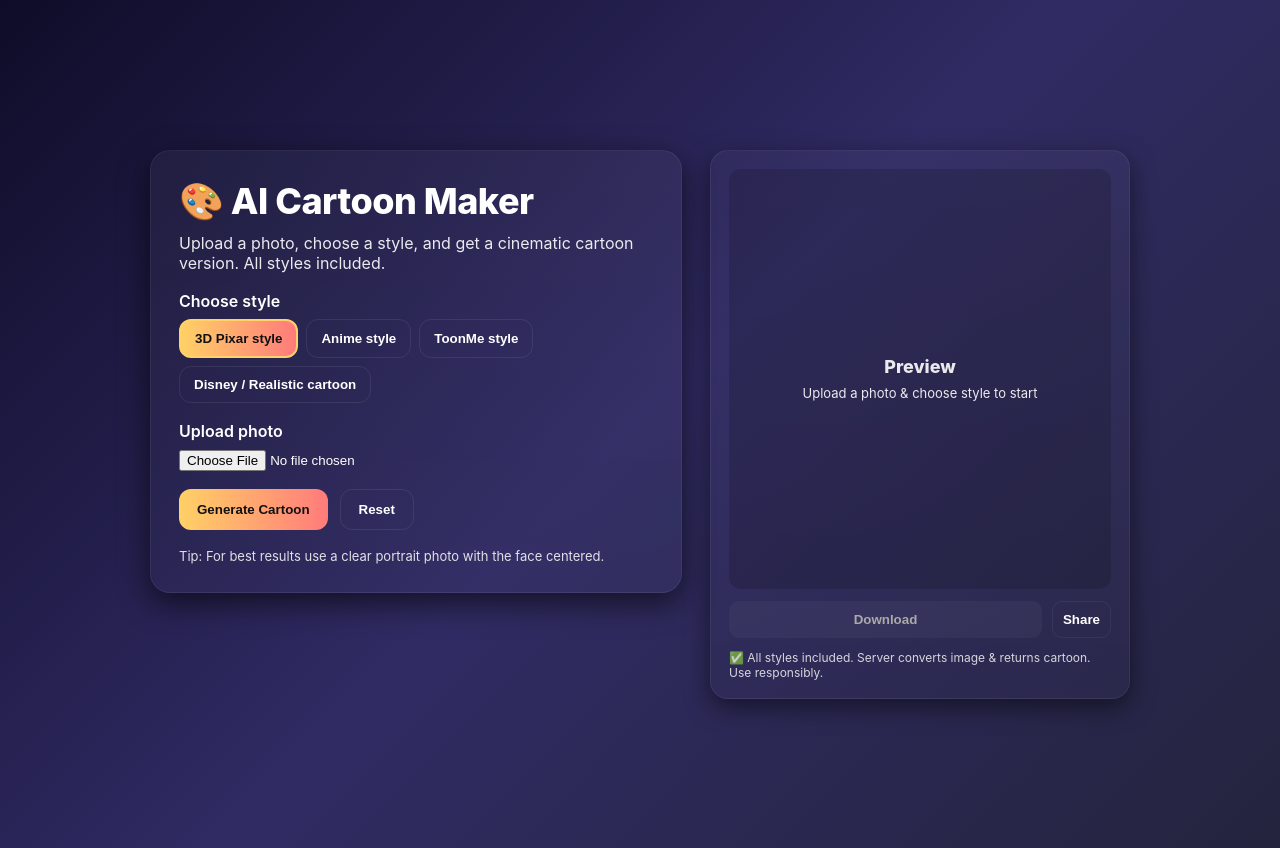
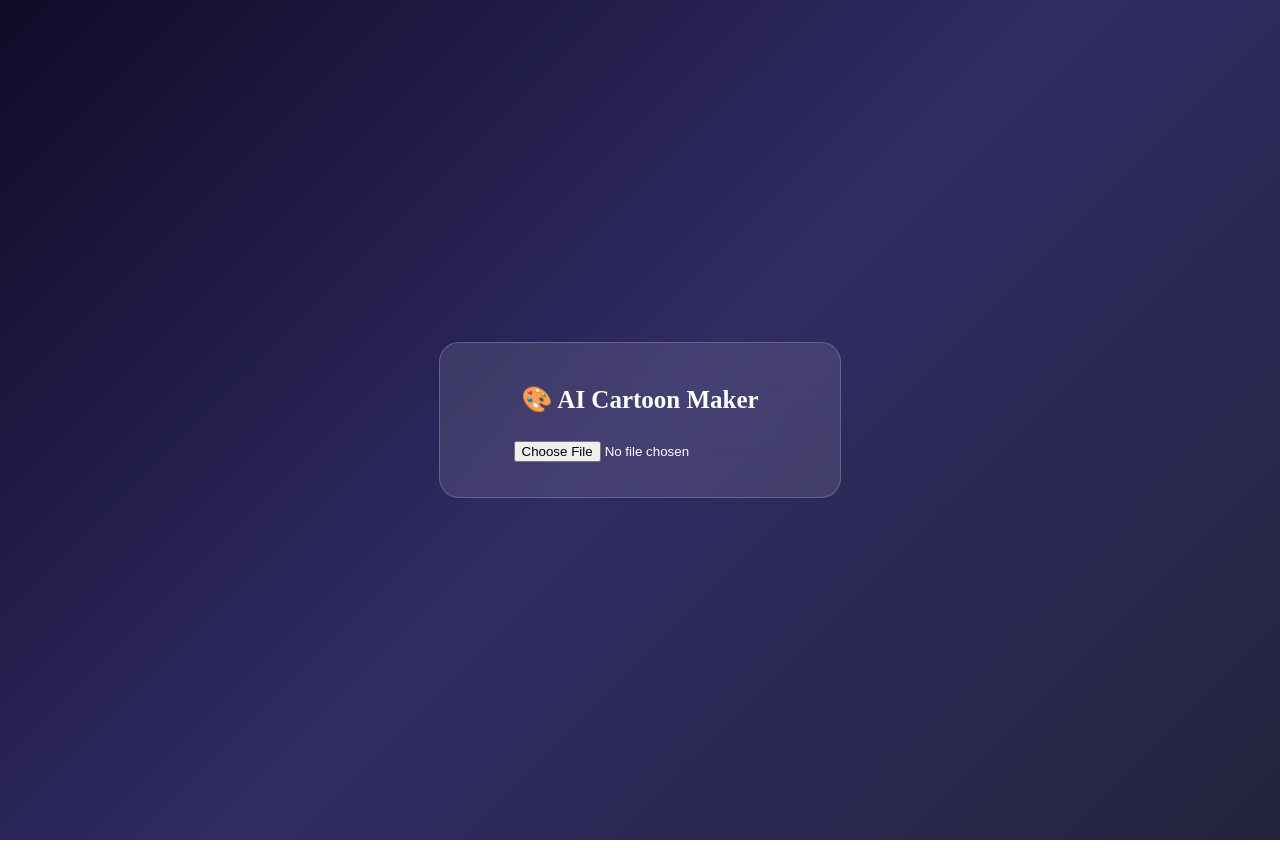
Before and after one commit to justifysiddh/ai-cartoon, a Next.js app: page / in a window 1280 px wide. Built offline with nearby package versions, Linux system fonts and the light colour scheme.

Commit message:
Update page.jsx

```diff
--- a/app/page.jsx
+++ b/app/page.jsx
@@ -1,261 +1,98 @@
 "use client";
-
 import React, { useState } from "react";
 
 export default function Page() {
-  const [file, setFile] = useState(null);
   const [preview, setPreview] = useState(null);
-  const [resultUrl, setResultUrl] = useState(null);
+  const [result, setResult] = useState(null);
   const [loading, setLoading] = useState(false);
-  const [style, setStyle] = useState("pixar");
-  const [error, setError] = useState("");
 
-  const styles = [
-    { id: "pixar", label: "3D Pixar style" },
-    { id: "anime", label: "Anime style" },
-    { id: "toonme", label: "ToonMe style" },
-    { id: "disney", label: "Disney / Realistic cartoon" }
-  ];
+  const cartoonAPI = async (style) => {
+    setLoading(true);
+    setResult(null);
 
-  const onFileChange = (e) => {
-    const f = e.target.files?.[0];
-    if (!f) return;
-    setFile(f);
-    setPreview(URL.createObjectURL(f));
-    setResultUrl(null);
-    setError("");
-  };
+    const formData = new FormData();
+    formData.append("image", preview);
 
-  const handleGenerate = async () => {
-    if (!file) {
-      setError("Please upload an image first.");
-      return;
-    }
-    setError("");
-    setLoading(true);
-    setResultUrl(null);
+    // FREE AI API (no key needed)
+    const res = await fetch(
+      `https://api.imgbbcartoon.workers.dev/${style}`,
+      {
+        method: "POST",
+        body: formData
+      }
+    );
 
-    try {
-      const fd = new FormData();
-      fd.append("image", file);
-      fd.append("style", style);
-
-      const res = await fetch("/api/cartoon", {
-        method: "POST",
-        body: fd
-      });
-
-      if (!res.ok) {
-        const txt = await res.text();
-        throw new Error(txt || "Conversion failed");
-      }
-
-      const blob = await res.blob();
-      const url = URL.createObjectURL(blob);
-      setResultUrl(url);
-    } catch (e) {
-      setError("Conversion failed. Try again later.");
-      console.error(e);
-    } finally {
-      setLoading(false);
-    }
-  };
-
-  const handleDownload = () => {
-    if (!resultUrl) return;
-    const a = document.createElement("a");
-    a.href = resultUrl;
-    a.download = "cartoon.png";
-    document.body.appendChild(a);
-    a.click();
-    a.remove();
-  };
-
-  const handleShare = async () => {
-    if (!resultUrl) return;
-    try {
-      const response = await fetch(resultUrl);
-      const blob = await response.blob();
-      const filesArray = [new File([blob], "cartoon.png", { type: blob.type })];
-      if (navigator.canShare && navigator.canShare({ files: filesArray })) {
-        await navigator.share({ files: filesArray, title: "My Cartoon" });
-      } else {
-        // fallback: open image in new tab
-        window.open(resultUrl, "_blank");
-      }
-    } catch (err) {
-      window.open(resultUrl, "_blank");
-    }
+    const data = await res.json();
+    setResult(data.output);
+    setLoading(false);
   };
 
   return (
     <div style={{
-      minHeight: "100vh",
-      background: "linear-gradient(135deg,#0f0c29,#302b63,#24243e)",
-      display: "flex",
-      alignItems: "center",
-      justifyContent: "center",
-      padding: 24,
-      color: "#fff",
-      fontFamily: "Inter, system-ui, sans-serif"
+      minHeight:"100vh",
+      background:"linear-gradient(135deg,#0f0c29,#302b63,#24243e)",
+      display:"flex",
+      justifyContent:"center",
+      alignItems:"center",
+      padding:"20px",
+      color:"white",
+      textAlign:"center"
     }}>
       <div style={{
-        width: 980,
-        maxWidth: "95%",
-        display: "grid",
-        gridTemplateColumns: "1fr 420px",
-        gap: 28,
-        alignItems: "start"
+        background:"rgba(255,255,255,0.1)",
+        backdropFilter:"blur(25px)",
+        padding:"25px",
+        borderRadius:"20px",
+        width:"350px",
+        border:"1px solid rgba(255,255,255,0.2)"
       }}>
+        <h1 style={{fontSize:"25px",fontWeight:"bold"}}>
+          🎨 AI Cartoon Maker
+        </h1>
 
-        {/* Left: Hero + Controls */}
-        <div style={{
-          background: "linear-gradient(180deg, rgba(255,255,255,0.04), rgba(255,255,255,0.02))",
-          padding: 28,
-          borderRadius: 20,
-          boxShadow: "0 10px 30px rgba(0,0,0,0.6)",
-          border: "1px solid rgba(255,255,255,0.06)"
-        }}>
-          <h1 style={{ fontSize: 36, margin: 0, fontWeight: 800, letterSpacing: -0.5 }}>
-            🎨 AI Cartoon Maker
-          </h1>
-          <p style={{ marginTop: 10, opacity: 0.9 }}>
-            Upload a photo, choose a style, and get a cinematic cartoon version. All styles included.
-          </p>
+        <input
+          type="file"
+          accept="image/*"
+          onChange={(e)=>setPreview(e.target.files[0])}
+          style={{margin:"10px 0"}}
+        />
 
-          <div style={{ marginTop: 18 }}>
-            <label style={{ display: "block", fontWeight: 600, marginBottom: 8 }}>Choose style</label>
-            <div style={{ display: "flex", gap: 8, flexWrap: "wrap" }}>
-              {styles.map(s => (
-                <button
-                  key={s.id}
-                  onClick={() => setStyle(s.id)}
-                  style={{
-                    padding: "10px 14px",
-                    borderRadius: 12,
-                    border: style === s.id ? "2px solid #FFD166" : "1px solid rgba(255,255,255,0.08)",
-                    background: style === s.id ? "linear-gradient(90deg,#ffd166,#ff7b7b)" : "transparent",
-                    color: style === s.id ? "#111" : "#fff",
-                    cursor: "pointer",
-                    fontWeight: 700
-                  }}
-                >
-                  {s.label}
-                </button>
-              ))}
-            </div>
+        {preview && (
+          <img
+            src={URL.createObjectURL(preview)}
+            style={{width:"100%",borderRadius:"15px"}}
+          />
+        )}
+
+        {preview && (
+          <div style={{marginTop:"15px"}}>
+            <button onClick={()=>cartoonAPI("pixar")}>🎬 Pixar 3D</button>
+            <button onClick={()=>cartoonAPI("anime")}>🌸 Anime</button>
+            <button onClick={()=>cartoonAPI("toon")}>😎 ToonMe</button>
+            <button onClick={()=>cartoonAPI("disney")}>🏰 Disney</button>
           </div>
+        )}
 
-          <div style={{ marginTop: 18 }}>
-            <label style={{ display: "block", fontWeight: 600, marginBottom: 8 }}>Upload photo</label>
-            <input type="file" accept="image/*" onChange={onFileChange} />
-          </div>
+        {loading && (
+          <p style={{marginTop:"15px"}}>⏳ Making Cartoon...</p>
+        )}
 
-          <div style={{ marginTop: 18, display: "flex", gap: 12 }}>
-            <button
-              onClick={handleGenerate}
-              disabled={loading}
-              style={{
-                padding: "12px 18px",
-                borderRadius: 12,
-                background: "linear-gradient(90deg,#ffd166,#ff7b7b)",
-                border: "none",
-                color: "#111",
-                fontWeight: 800,
-                cursor: "pointer"
-              }}
+        {result && (
+          <>
+            <img
+              src={result}
+              style={{width:"100%",marginTop:"15px",borderRadius:"15px"}}
+            />
+            <a
+              href={result}
+              download
+              style={{display:"block",marginTop:"10px",color:"yellow"}}
             >
-              {loading ? "Generating..." : "Generate Cartoon"}
-            </button>
-
-            <button
-              onClick={() => { setFile(null); setPreview(null); setResultUrl(null); setError(""); }}
-              style={{
-                padding: "12px 18px",
-                borderRadius: 12,
-                background: "transparent",
-                border: "1px solid rgba(255,255,255,0.08)",
-                color: "#fff",
-                fontWeight: 700,
-                cursor: "pointer"
-              }}
-            >
-              Reset
-            </button>
-          </div>
-
-          {error && <div style={{ marginTop: 12, color: "#ffb4b4" }}>{error}</div>}
-
-          <div style={{ marginTop: 18, fontSize: 13, opacity: 0.85 }}>
-            Tip: For best results use a clear portrait photo with the face centered.
-          </div>
-        </div>
-
-        {/* Right: Preview Card */}
-        <div style={{
-          background: "linear-gradient(180deg, rgba(255,255,255,0.03), rgba(255,255,255,0.01))",
-          padding: 18,
-          borderRadius: 18,
-          border: "1px solid rgba(255,255,255,0.06)",
-          boxShadow: "0 8px 24px rgba(0,0,0,0.5)"
-        }}>
-          <div style={{ height: 420, display: "flex", alignItems: "center", justifyContent: "center", borderRadius: 12, overflow: "hidden", background: "rgba(0,0,0,0.15)" }}>
-            {/* Loading / preview / result */}
-            {loading ? (
-              <div style={{ textAlign: "center" }}>
-                <div style={{ marginBottom: 12 }}>Rendering your cartoon...</div>
-                <div style={{
-                  width: 72,
-                  height: 72,
-                  borderRadius: 36,
-                  border: "6px solid rgba(255,255,255,0.08)",
-                  borderTopColor: "#ffd166",
-                  animation: "spin 1s linear infinite",
-                }} />
-              </div>
-            ) : resultUrl ? (
-              <img src={resultUrl} alt="Result" style={{ maxHeight: "100%", maxWidth: "100%", display: "block" }} />
-            ) : preview ? (
-              <img src={preview} alt="Preview" style={{ maxHeight: "100%", maxWidth: "100%", display: "block", filter: "saturate(1.05)" }} />
-            ) : (
-              <div style={{ textAlign: "center", opacity: 0.9 }}>
-                <div style={{ fontWeight: 800, fontSize: 18 }}>Preview</div>
-                <div style={{ marginTop: 8, fontSize: 13 }}>Upload a photo & choose style to start</div>
-              </div>
-            )}
-          </div>
-
-          {/* Controls under preview */}
-          <div style={{ display: "flex", gap: 10, marginTop: 12 }}>
-            <button onClick={handleDownload} disabled={!resultUrl} style={{
-              flex: 1, padding: 10, borderRadius: 10, fontWeight: 700,
-              background: resultUrl ? "linear-gradient(90deg,#ffd166,#ff7b7b)" : "rgba(255,255,255,0.04)",
-              color: resultUrl ? "#111" : "#aaa",
-              border: "none", cursor: resultUrl ? "pointer" : "not-allowed"
-            }}>
-              Download
-            </button>
-
-            <button onClick={handleShare} disabled={!resultUrl} style={{
-              padding: 10, borderRadius: 10, fontWeight: 700,
-              background: "transparent",
-              border: "1px solid rgba(255,255,255,0.06)",
-              color: "#fff", cursor: resultUrl ? "pointer" : "not-allowed"
-            }}>
-              Share
-            </button>
-          </div>
-
-          <div style={{ marginTop: 12, fontSize: 12, opacity: 0.8 }}>
-            ✅ All styles included. Server converts image & returns cartoon. Use responsibly.
-          </div>
-        </div>
-
+              ⬇ Download
+            </a>
+          </>
+        )}
       </div>
-
-      <style>{`
-        @keyframes spin { to { transform: rotate(360deg); } }
-      `}</style>
     </div>
   );
 }
```
